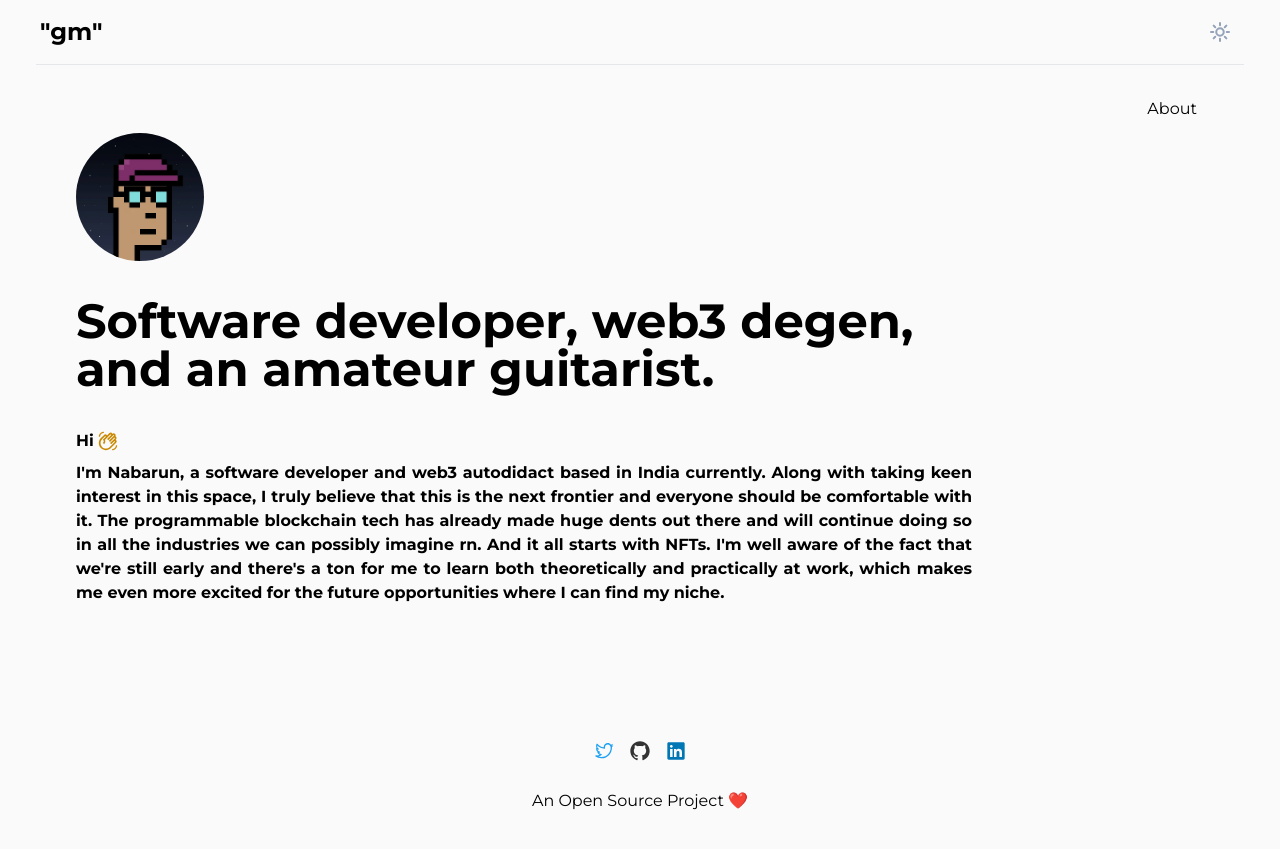
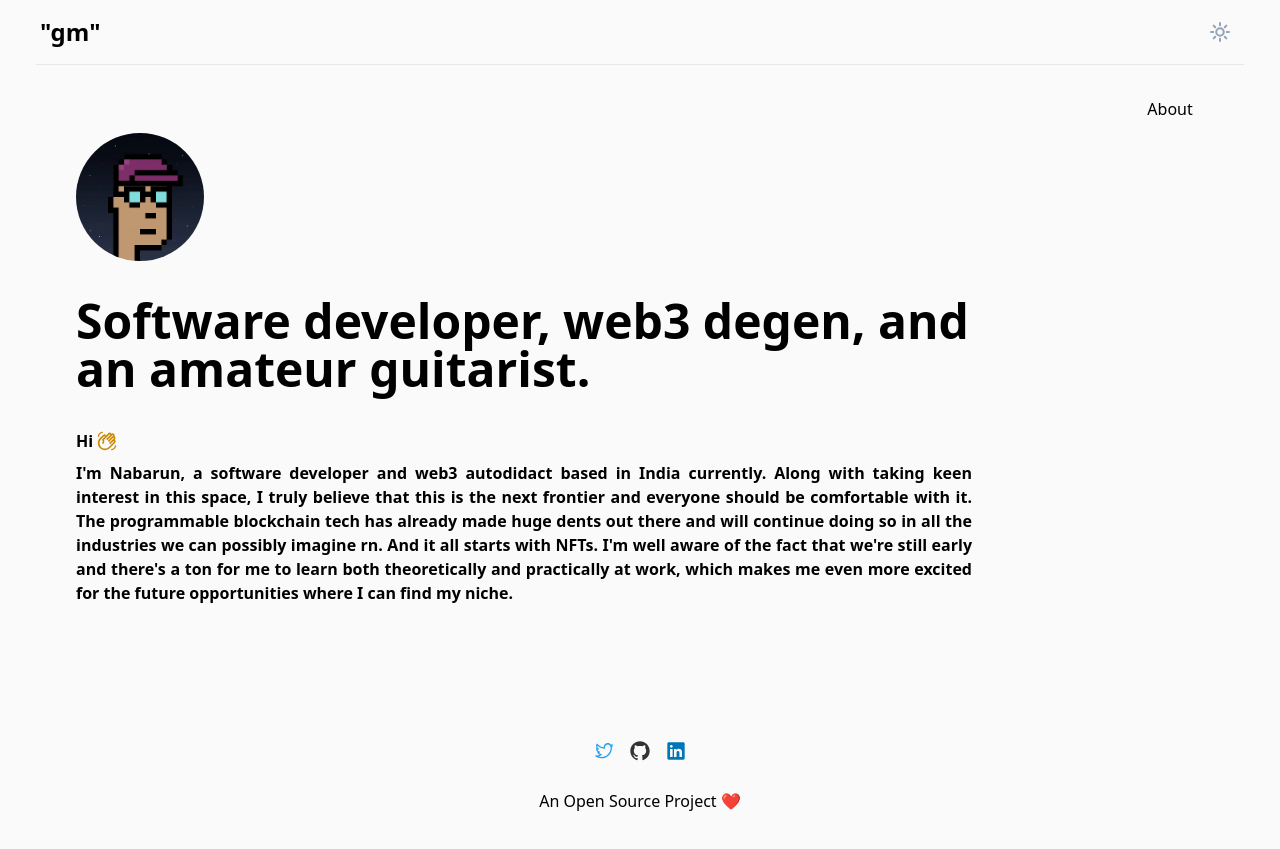
Before and after one commit to nabarvn/devfolio, a Next.js app: page / in a window 1280 px wide. Built offline with nearby package versions, Linux system fonts and the light colour scheme.

Commit message:
Change font family

```diff
--- a/styles/globals.scss
+++ b/styles/globals.scss
@@ -2,13 +2,16 @@
 @tailwind components;
 @tailwind utilities;
 
-@import url("https://fonts.googleapis.com/css2?family=Montserrat:wght@300;400;700&display=swap");
+// @import url("https://fonts.googleapis.com/css2?family=Montserrat:wght@300;400;700&display=swap");
+@import url("https://fonts.googleapis.com/css2?family=Oxygen:wght@300;400;700&family=Poppins:wght@300;400;500;600&display=swap");
 
 html,
 body {
   padding: 0;
   margin: 0;
-  font-family: "Montserrat", sans-serif;
+  // font-family: "Montserrat", sans-serif;
+  // font-family: "Oxygen", sans-serif;
+  // font-family: "Poppins", sans-serif;
   &:before {
     content: "";
     content: "";
@@ -43,6 +46,16 @@ footer {
   }
 }
 
+input[type="text"]:focus ~ .place-holder,
+input[type="text"]:not(:placeholder-shown) ~ .place-holder {
+  @apply text-cyan-700 dark:text-cyan-300 not-italic font-semibold bg-white dark:bg-night-gray transform -translate-y-5 -translate-x-2 scale-75;
+}
+
+textarea:focus ~ .place-holder,
+textarea:not(:placeholder-shown) ~ .place-holder {
+  @apply text-cyan-700 dark:text-cyan-300 not-italic font-semibold bg-white dark:bg-night-gray transform -translate-y-5 -translate-x-5 scale-75;
+}
+
 .text-shadow {
   text-shadow: 0px 2px 0px rgb(0 0 0 / 30%);
 }
```
